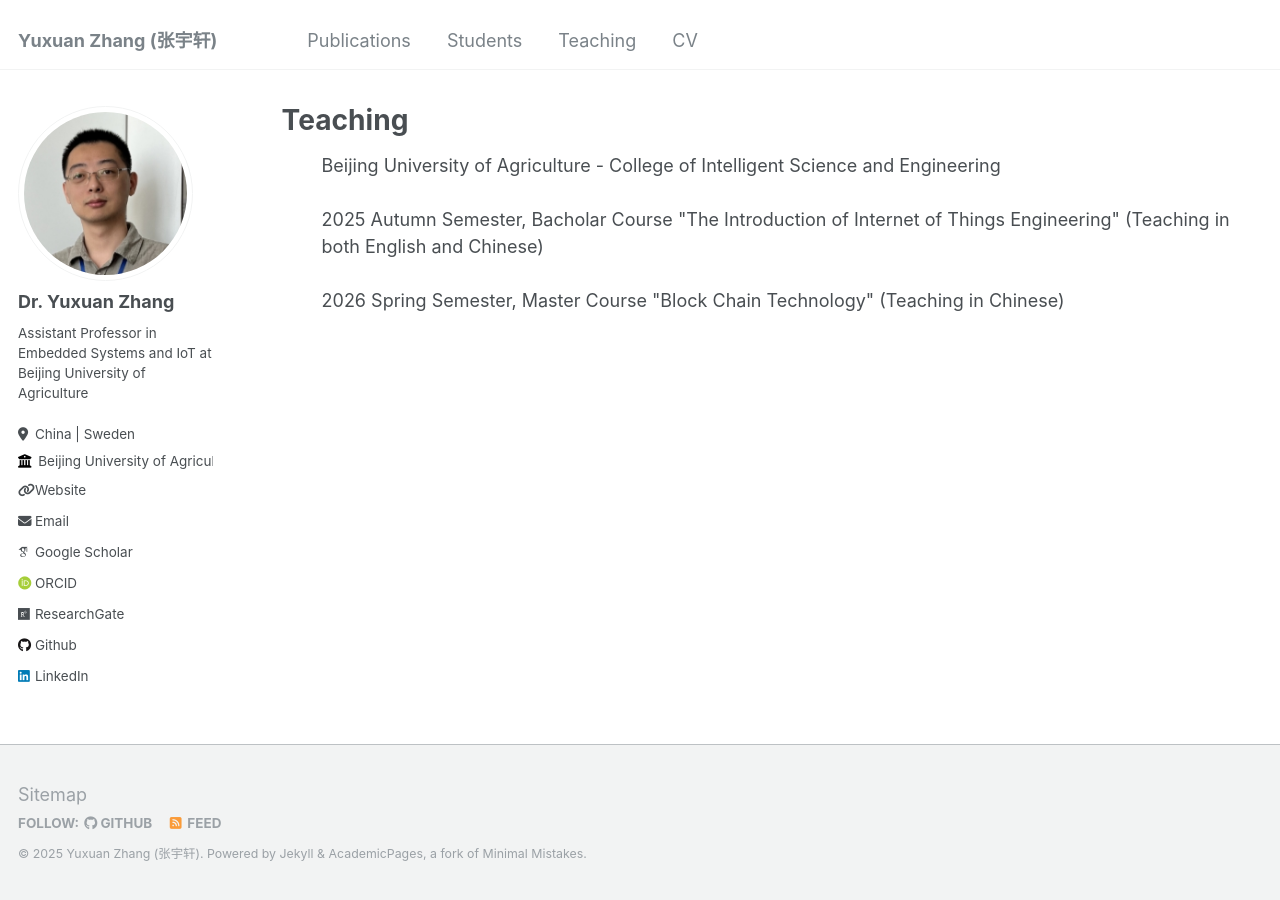
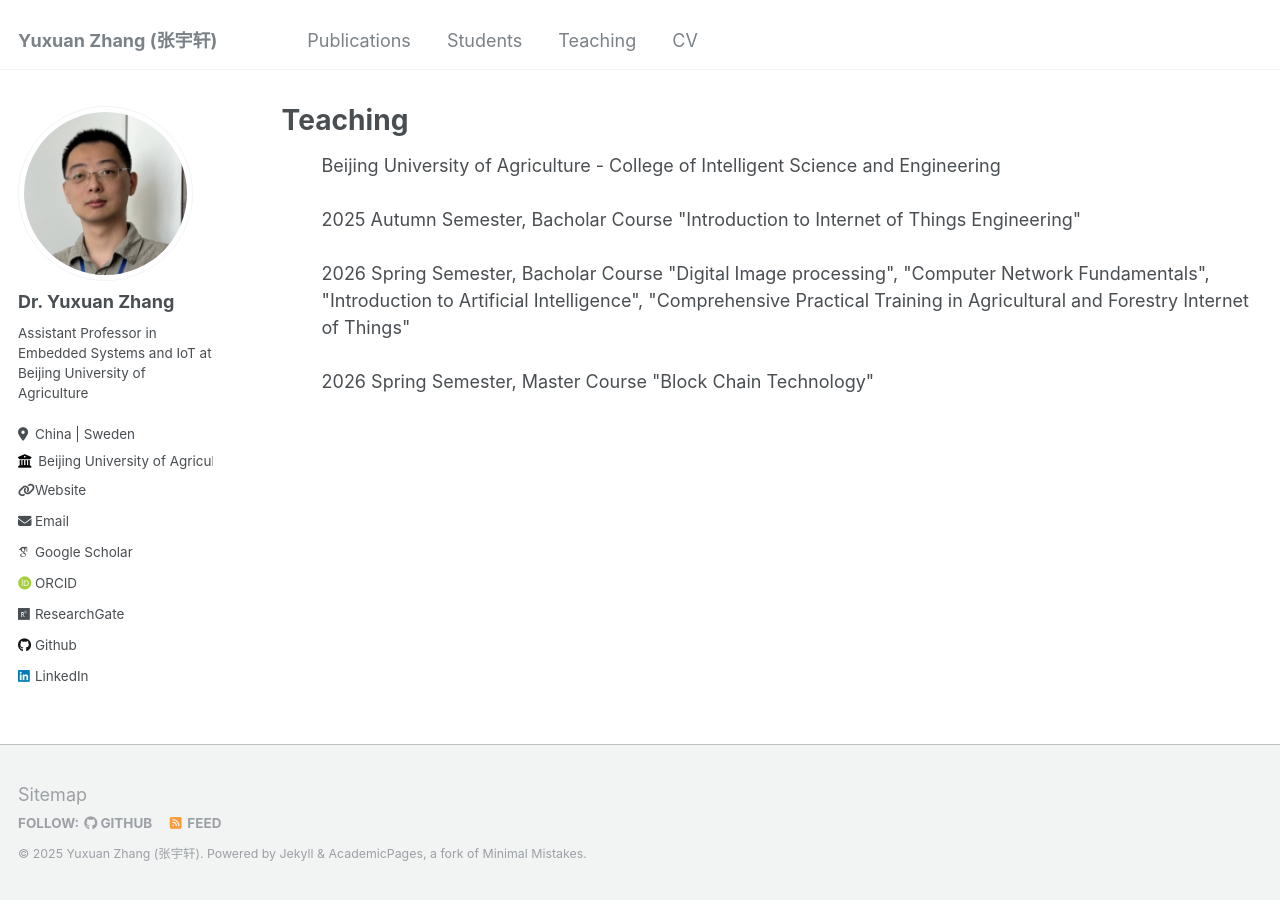
Before and after one commit to YuxuanZhang-96/YuxuanZhang-96.github.io, a Jekyll site: the page built from _pages/teaching.html, in a window 1280 px wide. Built offline with Jekyll 4.4.1, drawn with Linux system fonts in a browser that asks for light colours; some web fonts are replaced.

Commit message:
Update teaching.html

```diff
--- a/_pages/teaching.html
+++ b/_pages/teaching.html
@@ -6,6 +6,8 @@ author_profile: true
 ---
 <ul>
 Beijing University of Agriculture - College of Intelligent Science and Engineering<br><br>
-2025 Autumn Semester, Bacholar Course "The Introduction of Internet of Things Engineering" (Teaching in both English and Chinese)<br><br>
-2026 Spring Semester, Master Course "Block Chain Technology" (Teaching in Chinese)<br><br>
+2025 Autumn Semester, Bacholar Course "Introduction to Internet of Things Engineering" <br><br>
+2026 Spring Semester, Bacholar Course "Digital Image processing", "Computer Network Fundamentals", "Introduction to Artificial Intelligence", "Comprehensive Practical Training in Agricultural and Forestry Internet of Things"  <br><br>
+2026 Spring Semester, Master Course "Block Chain Technology" <br><br>
+
 </ul>
```
